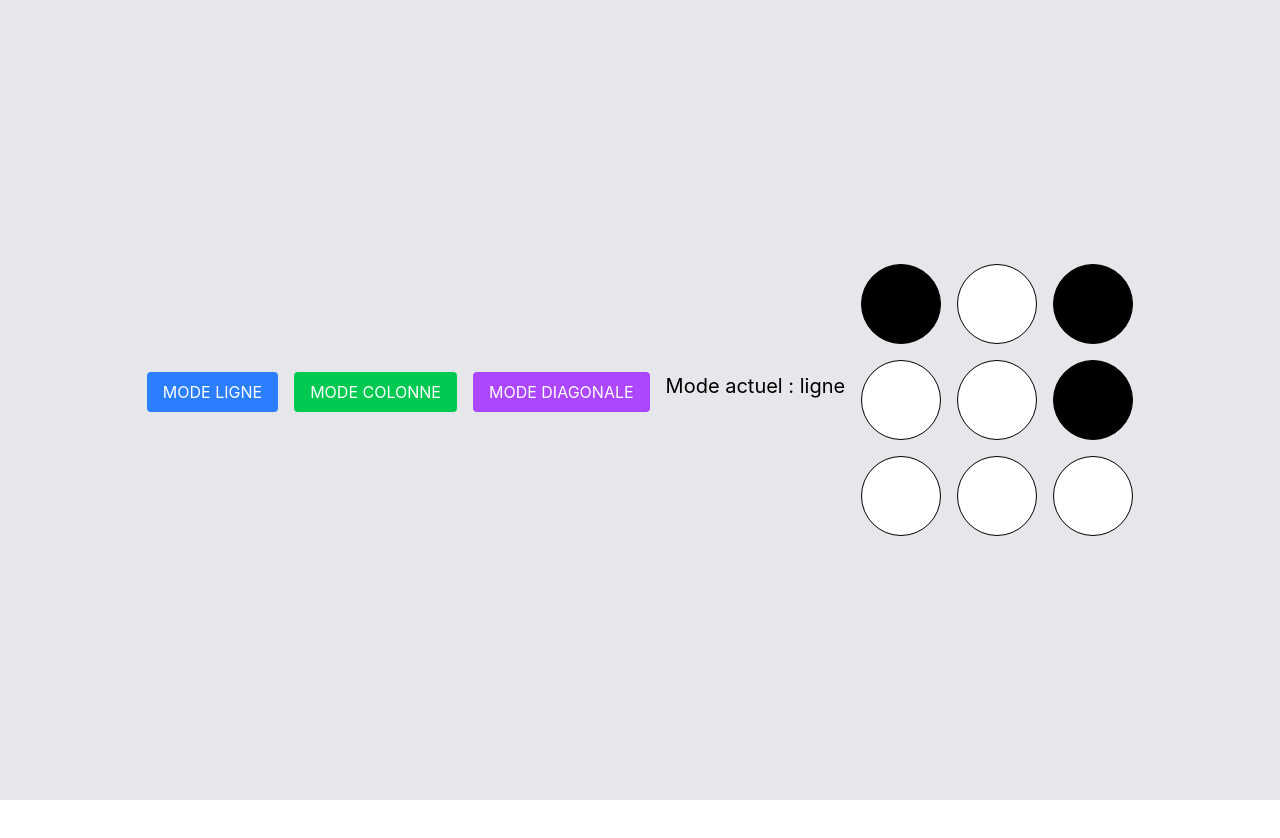
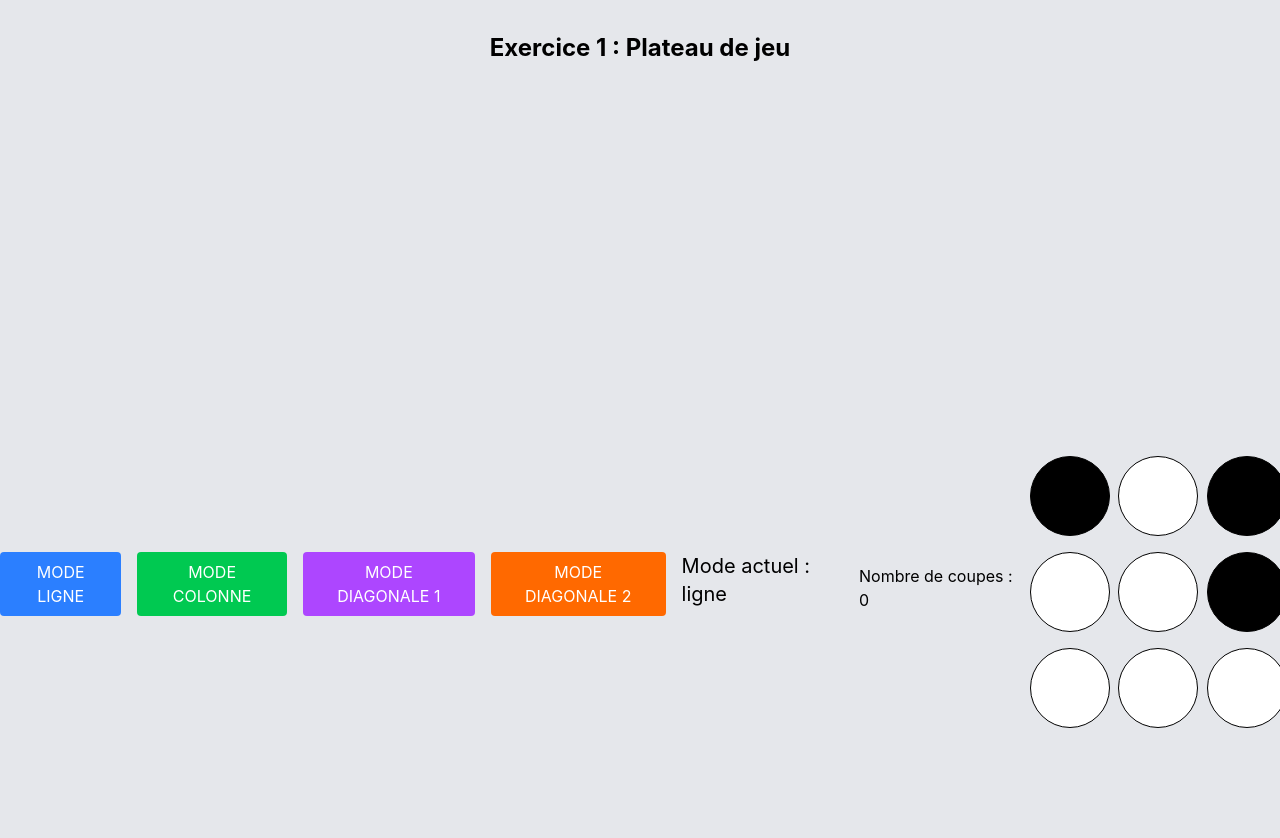
Before and after one commit to hugohausammann/TM_hugo, a Vue app in the folder TM_hugo/: page / in a window 1280 px wide. Shown: the top 838 px of the page. Before the commit the page ends 800 px from the top, so only its background shows below. Built offline with nearby package versions, Linux system fonts and the light colour scheme.

Commit message:
mini jeux amel

```diff
--- a/TM_hugo/src/components/exercice1.vue
+++ b/TM_hugo/src/components/exercice1.vue
@@ -1,7 +1,11 @@
 <script setup lang="ts">
 import { ref } from 'vue';
 
-const mode = ref<'ligne' | 'colonne' | 'diagonale'>('ligne');
+const mode = ref<'ligne' | 'colonne' | 'diagonale 1' | 'diagonale 2'>('ligne');
+
+const coups = ref(0);
+
+const victoire = ref(false);
 
 const plateau = ref([
   [true, false, true],
@@ -27,7 +31,7 @@ function retournerColonne(index: number) {
   }
 }
 
-function retournerDiagonale() {
+function retournerDiagonale1() {
   for (let i=0; i<3; i++) {
     const ligne = plateau.value[i];
     if (ligne) {
@@ -36,21 +40,70 @@ function retournerDiagonale() {
   }
 }
 
+function retournerDiagonale2() {
+  for (let i=0; i<3; i++) {
+    const ligne = plateau.value[i];
+    if (ligne) {
+      ligne[2 - i] = !ligne[2 - i];
+    }
+  }
+}
+
+function verifierVictoire() {
+  for (let i = 0; i < 3; i++) {
+    for (let j = 0; j < 3; j++) {
+      const ligne = plateau.value[i];
+      if (!ligne || !ligne[j]) {
+        return false;
+      }
+
+    }
+  }
+
+  return true;
+}
+
 function gererClick(i: number, j: number) {
+  if (victoire.value) return;
+
   if (mode.value === 'ligne') {
     retournerLigne(i);
+
   } else if (mode.value === 'colonne') {
     retournerColonne(j);
-  } else if (mode.value === 'diagonale') {
-    retournerDiagonale();
-  }
+
+  } else if (mode.value === 'diagonale 1') {
+    retournerDiagonale1();
+
+  } else if (mode.value === 'diagonale 2') {
+    retournerDiagonale2();
+
+  } if (verifierVictoire()) {
+    victoire.value = true;
+
+  } coups.value++;
 }
+
+
+
+
 </script>
 
 <template>
 
+  <div class="flex justify-center items-start p-8 bg-gray-200">
+    <h2 class="text-2xl font-bold mb-4">Exercice 1 : Plateau de jeu</h2>
+  </div>
+
+  <div class="flex justify-center items-start p-10 bg-gray-200">
+    <p v-if="victoire" class="text-pink-500 font-bold text-xl mt-4">
+      🎉 Bravo ! Tu as gagné en {{ coups }} coups !
+    </p>
+  </div>
 
   <div class="flex items-center justify-center h-screen bg-gray-200 gap-4">
+
+
 
     <div class="mb-4 flex gap-4">
     <button
@@ -64,12 +117,18 @@ function gererClick(i: number, j: number) {
     > MODE COLONNE </button>
 
     <button
-      @click="mode = 'diagonale'"
+      @click="mode = 'diagonale 1'"
       class="py-2 px-4 bg-purple-500 hover:bg-red-500 text-white rounded"
-      > MODE DIAGONALE </button>
+      > MODE DIAGONALE 1 </button>
+
+    <button
+      @click="mode = 'diagonale 2'"
+      class="py-2 px-4 bg-orange-500 hover:bg-red-500 text-white rounded"
+      > MODE DIAGONALE 2 </button>
 
   <p class="text-xl">Mode actuel : {{ mode }}</p>
   </div>
+    <p class="mb-2"> Nombre de coupes : {{ coups }}</p>
     <div class="grid grid-cols-3 gap-4">
       <div
         v-for="(ligne, i) in plateau"
```
